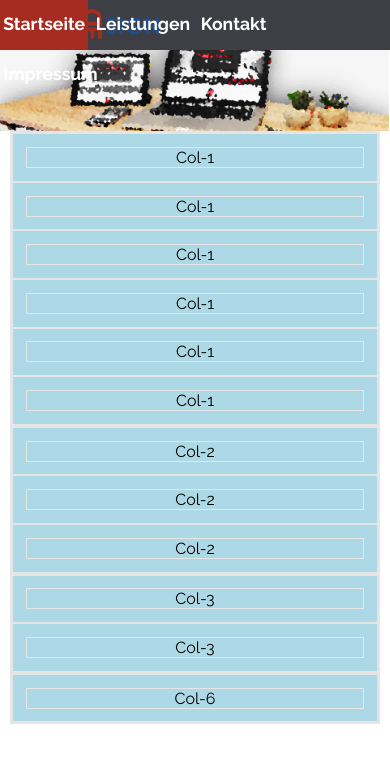
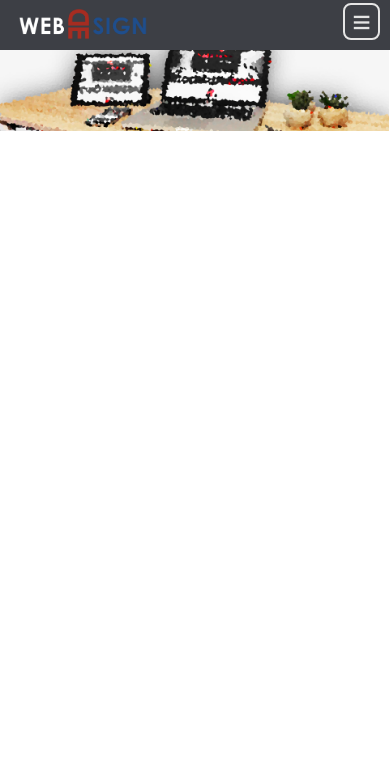
Before and after one commit to robinmatz/webdesign-made-simple, a website: page index.html in a window 390 px wide. Drawn offline with Linux system fonts and the light colour scheme.

Commit message:
Mobile Navigationsleiste: Dropdown Button

```diff
--- a/index.html
+++ b/index.html
@@ -15,6 +15,9 @@
   <body>
     <!--  Navigationsleiste-->
     <nav class="header-nav">
+      <div class="container">
+        <div class="row">
+          <div class="col-6">
             <a href="./index.html">
               <img
                 src="./src/img/webdesign-logo.png"
@@ -22,39 +25,23 @@
               />
             </a>
 
-      <ul>
-        <li class="active"><a href="./index.html">Startseite</a></li>
-        <li><a href="./leistungen.html">Leistungen</a></li>
-        <li><a href="./kontakt.html">Kontakt</a></li>
-        <li><a href="./impressum.html">Impressum</a></li>
-      </ul>
+<!--            <ul>-->
+<!--              <li class="active"><a href="./index.html">Startseite</a></li>-->
+<!--              <li><a href="./leistungen.html">Leistungen</a></li>-->
+<!--              <li><a href="./kontakt.html">Kontakt</a></li>-->
+<!--              <li><a href="./impressum.html">Impressum</a></li>-->
+<!--            </ul>-->
+
+            <div class="mobile-nav-button">
+              <span>&equiv;</span>
+            </div>
+          </div>
+        </div>
+      </div>
     </nav>
 
     <!--  Header Banner-->
     <header class="header-banner"></header>
 
-    <!--  Grid System-->
-    <div class="container border">
-      <div class="row">
-        <div class="col-1"><p>Col-1</p></div>
-        <div class="col-1"><p>Col-1</p></div>
-        <div class="col-1"><p>Col-1</p></div>
-        <div class="col-1"><p>Col-1</p></div>
-        <div class="col-1"><p>Col-1</p></div>
-        <div class="col-1"><p>Col-1</p></div>
-      </div>
-      <div class="row">
-        <div class="col-2"><p>Col-2</p></div>
-        <div class="col-2"><p>Col-2</p></div>
-        <div class="col-2"><p>Col-2</p></div>
-      </div>
-      <div class="row">
-        <div class="col-3"><p>Col-3</p></div>
-        <div class="col-3"><p>Col-3</p></div>
-      </div>
-      <div class="row">
-        <div class="col-6"><p>Col-6</p></div>
-      </div>
-    </div>
   </body>
 </html>
--- a/src/css/styles.css
+++ b/src/css/styles.css
@@ -35,50 +35,77 @@ body {
   position: relative;
 }
 
-.header-nav > a > img {
+.header-nav a > img {
   height: 30px;
   width: auto;
-  /* Elternelement braucht position: relative*/
-  position: absolute;
-  left: 2rem;
+  float: left;
   top: 0.55rem;
+  margin: 0.55rem;
 }
 
-.header-nav > ul {
+.header-nav ul {
   margin: 0;
   padding: 0;
-  position: absolute;
-  right: 2rem;
+  float: right;
   height: 100%;
 }
 
-.header-nav > ul > li {
+.header-nav ul > li {
   display: inline-block;
   height: 100%;
   padding: 0 0.2rem;
 }
 
-.header-nav > ul > li > a {
+.header-nav ul > li > a {
   display: inline-block;
   margin-top: 0.8rem;
 }
 
-.header-nav > ul > li > a:link,
-.header-nav > ul > li > a:visited {
+.header-nav ul > li > a:link,
+.header-nav ul > li > a:visited {
   color: #fff;
   text-decoration: none;
 }
 
-.header-nav > ul > li > a:hover,
-.header-nav > ul > li > a:active {
+.header-nav ul > li > a:hover,
+.header-nav ul > li > a:active {
   color: var(--light-grey);
   text-decoration: none;
+}
+
+.header-nav .col-6 {
+  padding: 0;
+}
+
+.header-nav .container,
+.header-nav .row,
+.header-nav .col-6 {
+  height: 100%;
 }
 
 .active {
   background-color: var(--red);
 }
 
+/*Mobile Navigationsleiste */
+
+.mobile-nav-button {
+  float: right;
+  color: var(--light-grey);
+  font-size: 2rem;
+  border: 2px solid var(--light-grey);
+  border-radius: .5rem;
+  width: 37px;
+  height: 37px;
+  position: relative;
+  margin-top: .2rem;
+}
+
+.mobile-nav-button > span {
+  position: relative;
+  left: 7px;
+  bottom: 2px;
+}
 /*Header-Banner*/
 .header-banner {
   background: url("../img/hintergrund.jpg") no-repeat;
@@ -99,22 +126,22 @@ body {
 }
 
 /*Grid System Sichtbarkeit*/
-.border,
-.border * {
-  border: 1px solid var(--light-grey);
-}
+/*.border,*/
+/*.border * {*/
+/*  border: 1px solid var(--light-grey);*/
+/*}*/
 
-[class*="col-"] {
-  background-color: lightblue;
-}
+/*[class*="col-"] {*/
+/*  background-color: lightblue;*/
+/*}*/
 
-p {
-  background-color: lightblue;
-  padding: 0;
-  margin: 0;
-  color: #000;
-  text-align: center;
-}
+/*p {*/
+/*  background-color: lightblue;*/
+/*  padding: 0;*/
+/*  margin: 0;*/
+/*  color: #000;*/
+/*  text-align: center;*/
+/*}*/
 
 /*Grid System*/
 .container {
@@ -162,7 +189,8 @@ p {
     width: 50%;
   }
 
-  .col-2, .col-3 {
+  .col-2,
+  .col-3 {
     width: 100%;
   }
 }
```
Also changed, not shown: impressum.html (+6 -0 lines), kontakt.html (+6 -0 lines), leistungen.html (+6 -0 lines). Lines whose indentation alone changed are shown as unchanged.
